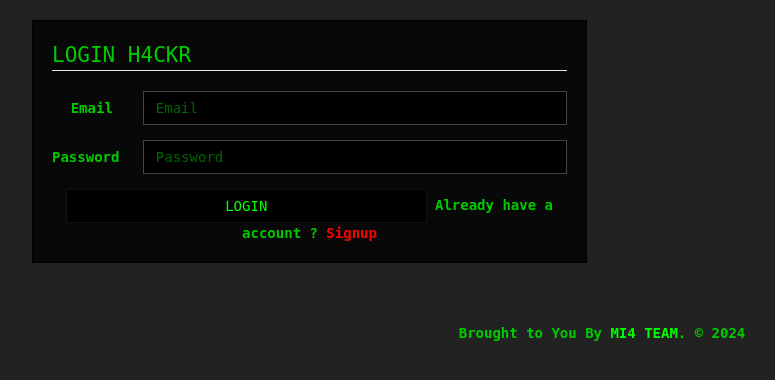
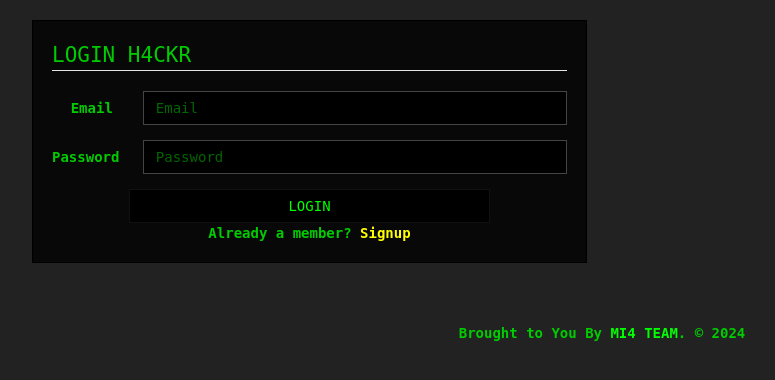
Before and after one commit to Z3R0SEC/Bot, a Flask app: page /login in a window 1280 px wide. Shown: the part 51-431 px from the top of the page, without its empty margins (38-813 px from the left). Run offline with Flask 3, Linux system fonts and the light colour scheme; some libraries are stand-ins or nearby versions.

Commit message:
Update login.html

```diff
--- a/templates/login.html
+++ b/templates/login.html
@@ -22,9 +22,9 @@
                                 </div>
                               <center>
         <button style="boarder-color: solid green; background-color: black; width: 70%;" class="btn btn-default">LOGIN</button>
-         <b>Already have a account ? <a href="{{ url_for('signup') }}" style="color: red;">Signup</a><b>
+        <br> <b>Already a member? <a href="{{ url_for('signup') }}" style="color: yellow;">Signup</a><b>
          {% if error %}
-            <b style="red">{{ error }}</b>
+           <br><br> <b style="red">{{ error }}</b>
          {% endif %}
          </center>
 
```
